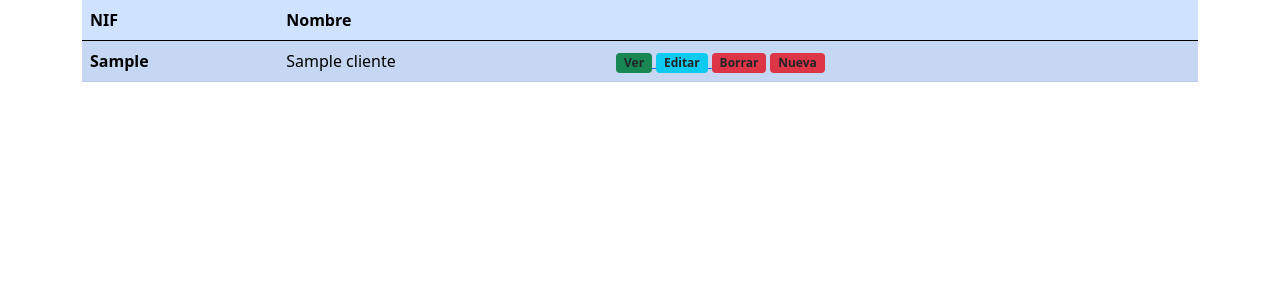
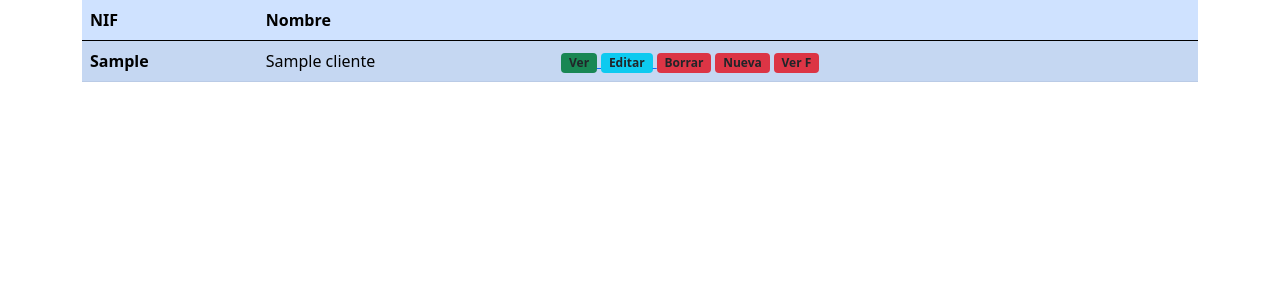
Before and after one commit to backglass/alphaPli, a Flask app: page /clientes in a window 1280 px wide. Shown: the part 56-356 px from the top of the page. Run offline with Flask 2, Linux system fonts and the light colour scheme; tables that the repository leaves empty hold one stand-in row (values such as "Sample post").

Commit message:
añadidos enlaces para crear factura y para ver facturas de un cliente

```diff
--- a/templates/clientes.html
+++ b/templates/clientes.html
@@ -25,8 +25,11 @@
           <span class="badge bg-success text-dark">Ver</span></a><a href="{{ url_for ('editar_cliente', nif = cliente.nif)  }}">
            <span class="badge bg-info text-dark">Editar</span></a><a href="{{ url_for ('eliminar_cliente', nif = cliente.nif) }}">
            <span class="badge bg-danger text-dark">Borrar</span></a>
-           <a href="{{ url_for ('nueva_factura', nif = cliente.nif) }}">
-            <span class="badge bg-danger text-dark">Nueva</span></a>
+           <a href="{{ url_for ('crear_factura', nif = cliente.nif) }}">
+           <span class="badge bg-danger text-dark">Nueva</span></a>
+           <a href="{{ url_for ('ver_factura', nif = cliente.nif) }}">
+           <span class="badge bg-danger text-dark">Ver F</span></a>
+
           </td>
       </tr>
         {% endfor %}
```
